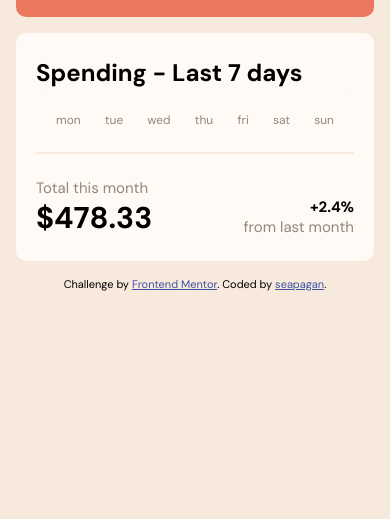
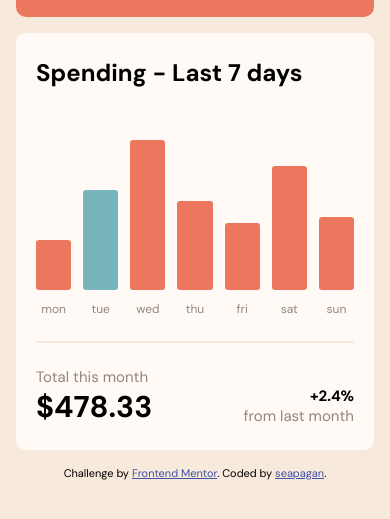
Before and after one commit to seapagan-fem/expense-chart-component, a plain HTML site: page index.html in a window 390 px wide. Shown: the part 145-664 px from the top of the page. Drawn offline with Linux system fonts and the light colour scheme.

Commit message:
complete mobile view

```diff
--- a/index.html
+++ b/index.html
@@ -32,18 +32,10 @@
         </div>
         <img src="images/logo.svg" alt="Expenses Logo" />
       </header>
-      <article>
+      <article class="graph-wrapper">
         <section class="spending-graph">
           <h2 class="graph-heading">Spending - Last 7 days</h2>
-          <article class="bar-graph">
-            <div>mon</div>
-            <div>tue</div>
-            <div>wed</div>
-            <div>thu</div>
-            <div>fri</div>
-            <div>sat</div>
-            <div>sun</div>
-          </article>
+          <article class="bar-graph"></article>
         </section>
         <section class="summary">
           <div class="summary-left">
--- a/scripts/site.js
+++ b/scripts/site.js
@@ -1,13 +1,49 @@
 console.log("Javascript Loaded");
 
-let spendData = [];
+const today = new Date();
+const weekday = today
+  .toLocaleDateString("default", { weekday: "short" })
+  .toLowerCase();
+
+console.log(weekday);
+
+const createBar = ({ day, amount }, maxSpend) => {
+  bar = document.createDocumentFragment();
+
+  barWrapper = document.createElement("div");
+  barWrapper.className = "bar-wrapper";
+
+  dayName = document.createElement("div");
+  dayName.className = "bar-axis";
+  dayName.innerText = day;
+
+  spendBar = document.createElement("div");
+  spendBar.className = "spend-bar";
+  if (day === weekday) {
+    spendBar.classList.add("today");
+  }
+
+  // we take 150px as being the largest bar, then normalize the other values to
+  // this.
+  spendBar.style.height = `${Math.round(150 * (amount / maxSpend))}px`;
+
+  barWrapper.append(spendBar);
+  barWrapper.append(dayName);
+
+  bar.append(barWrapper);
+
+  return bar;
+};
 
 const getData = () => {
   fetch("data.json")
     .then((res) => res.json())
     .then((data) => {
-      console.log(data);
-      // in here we will populate the chart
+      const graph = document.querySelector(".bar-graph");
+      maxSpend = Math.max(...data.map((day) => day.amount));
+      data.map((day) => {
+        graph.append(createBar(day, maxSpend));
+      });
     });
 };
 
--- a/styles/styles.css
+++ b/styles/styles.css
@@ -61,27 +61,44 @@ header img {
   font-size: 24px;
 }
 
-article {
+.graph-wrapper {
   background-color: var(--very-pale-orange);
   padding: 24px 20px;
   border-radius: 10px;
 }
 
 .spending-graph {
-  /* padding-bottom: 24px; */
   border-bottom: 2px solid var(--cream);
+  padding-bottom: 24px;
 }
 
 .graph-heading {
   font-size: 24px;
   font-weight: 700;
+  margin-bottom: 52px;
 }
 
 .bar-graph {
-  display: flex;
-  justify-content: space-between;
+  display: grid;
+  grid-template-columns: repeat(7, 1fr);
+  column-gap: 12px;
+  align-items: end;
+}
+
+.spend-bar {
+  background-color: var(--soft-red);
+  border-radius: 3px;
+}
+
+.spend-bar.today {
+  background-color: var(--cyan);
+}
+
+.bar-axis {
   font-size: 12px;
   color: var(--medium-brown);
+  text-align: center;
+  padding-top: 11px;
 }
 
 .summary {
```
